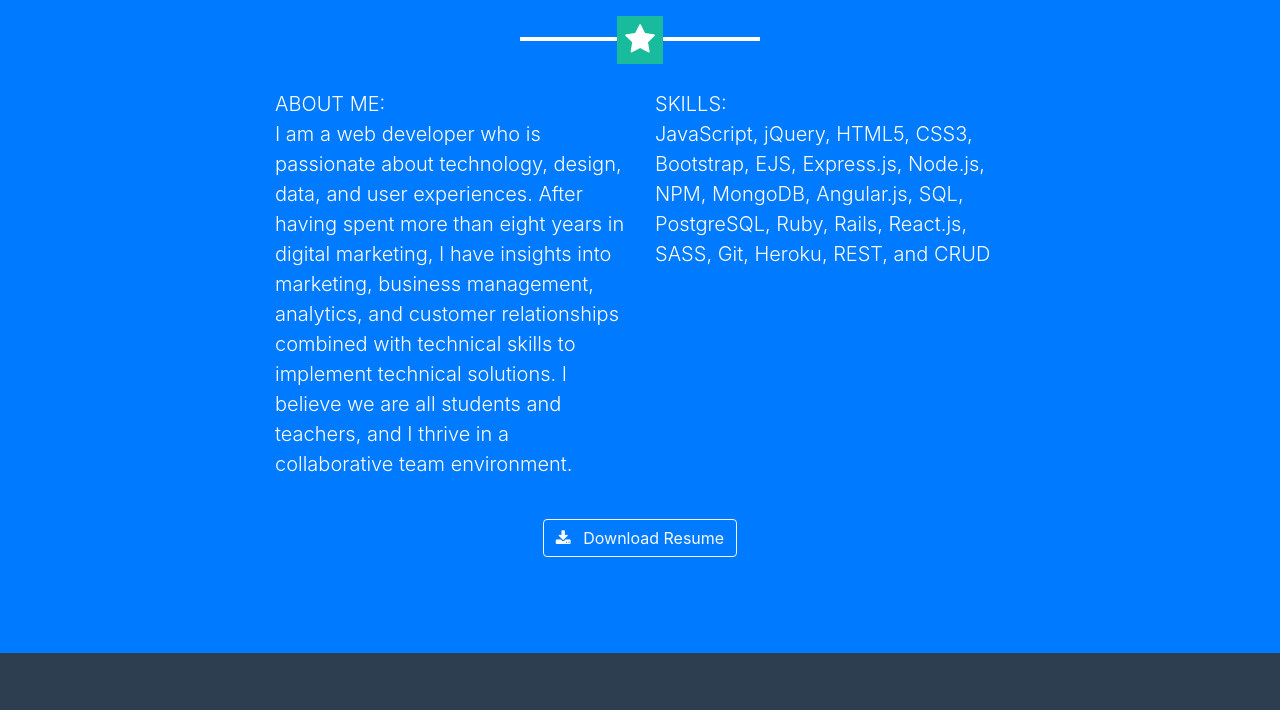
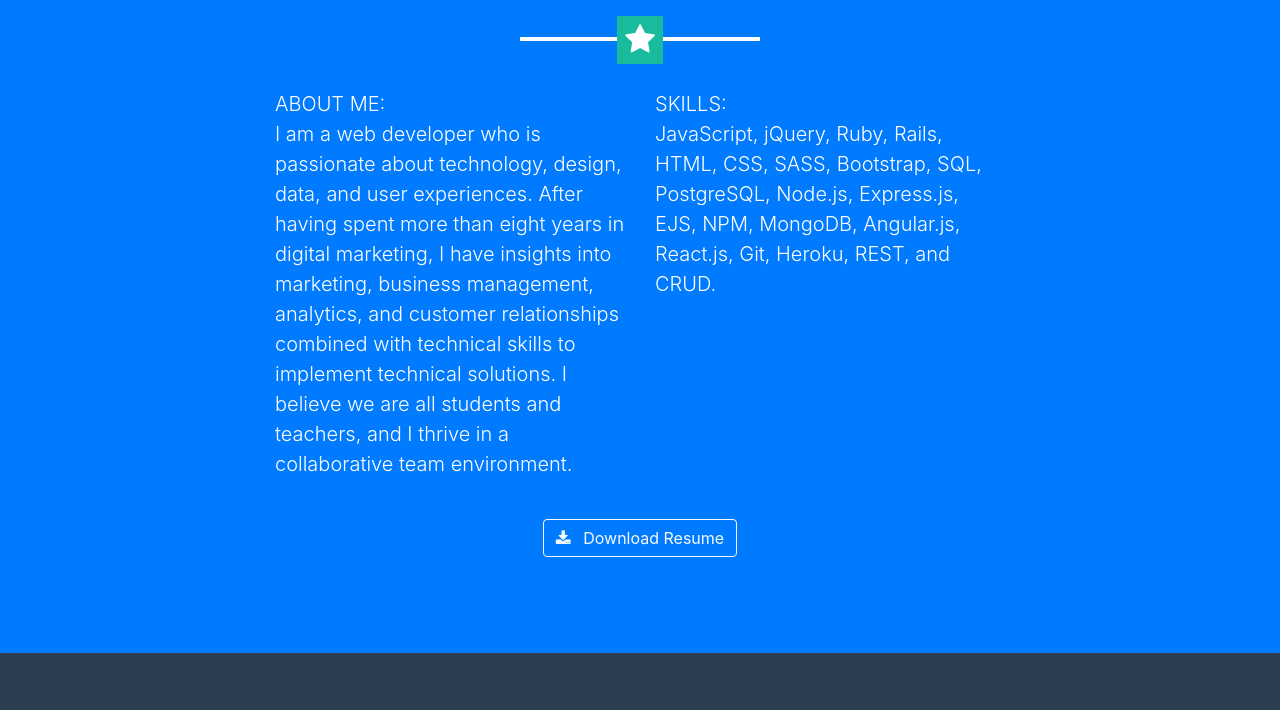
Before and after one commit to draconis79/mandy_tong, a website with bundled scripts: page index.html in a window 1280 px wide. Shown: the part 1502-2212 px from the top of the page. Built offline with nearby package versions, Linux system fonts and the light colour scheme; files whose address does not match are found by name.

Commit message:
updated skills

```diff
--- a/index.html
+++ b/index.html
@@ -152,7 +152,7 @@
           <div class="col-lg-4 mr-auto">
             <p class="lead">SKILLS:
               <br />
-              JavaScript, jQuery, HTML5, CSS3, Bootstrap, EJS, Express.js, Node.js, NPM, MongoDB, Angular.js, SQL, PostgreSQL, Ruby, Rails, React.js, SASS, Git, Heroku, REST, and CRUD</p>
+              JavaScript, jQuery, Ruby, Rails, HTML, CSS, SASS, Bootstrap, SQL, PostgreSQL, Node.js, Express.js, EJS, NPM, MongoDB, Angular.js, React.js, Git, Heroku, REST, and CRUD.</p>
           </div>
         </div>
         <div class="text-center mt-4">
```
